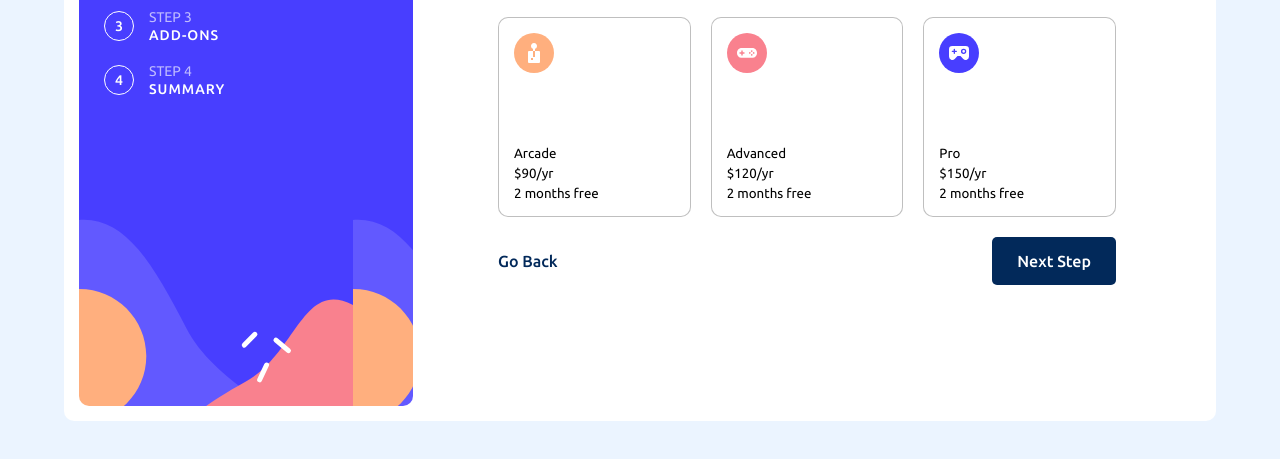
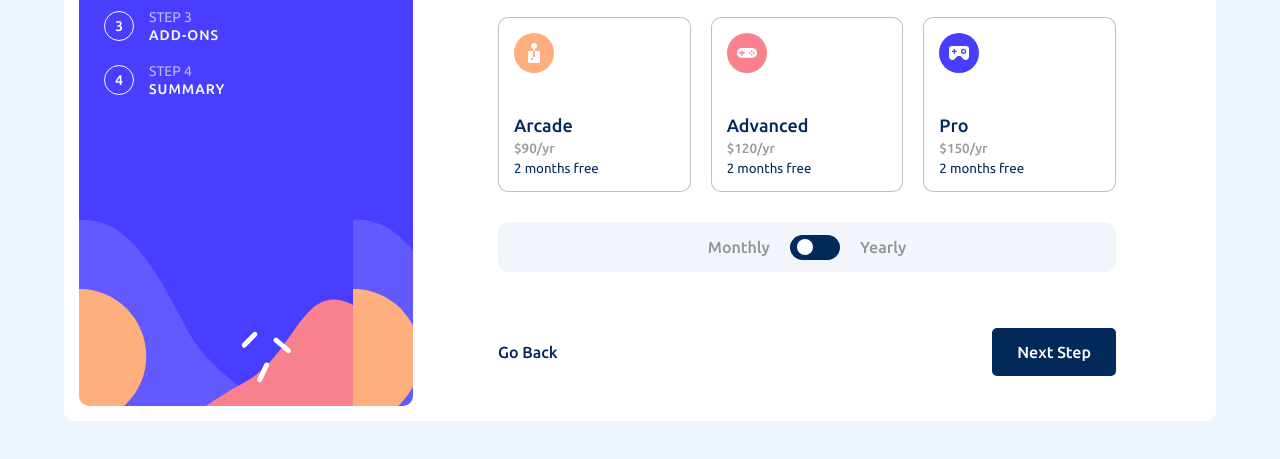
Before and after one commit to alexanderherta/multi-step-form, a plain HTML site: page step2.html in a window 1280 px wide. Shown: the part 259-718 px from the top of the page. Drawn offline with Linux system fonts and the light colour scheme.

Commit message:
Finish styling the step 2 page

```diff
--- a/step2.css
+++ b/step2.css
@@ -120,6 +120,7 @@ body {
 .plans-area {
   display: flex;
   gap: 20px;
+  margin-bottom: 10px;
 }
 
 .plans {
@@ -128,7 +129,7 @@ body {
   flex-direction: column;
   justify-content: space-between;
   padding: 15px;
-  height: 200px;
+  height: 175px;
   border: 1px solid rgba(0, 0, 0, 0.25);
   border-radius: 10px;
   background-color: white;
@@ -136,6 +137,8 @@ body {
 
 .plans:hover {
   cursor: pointer;
+  transition: 0.3s;
+  border: 1.5px solid rgba(0, 0, 0, 0.6);
 }
 
 .plans:focus {
@@ -151,10 +154,71 @@ body {
   gap: 5px;
 }
 
+.plan-title {
+  font-size: 18px;
+  color: hsl(213, 96%, 18%);
+  font-weight: 500;
+}
+
+.plan-price {
+  color: rgba(0, 0, 0, 0.4);
+  font-weight: 500;
+}
+
+.plan-free-length {
+  color: hsl(213, 96%, 18%);
+}
+
+.monthly-yearly {
+  background-color: rgba(0, 83, 184, 0.05);
+  border-radius: 10px;
+  display: flex;
+  height: 50px;
+  justify-content: center;
+  align-items: center;
+  gap: 20px;
+}
+
+.monthly-yearly-switch {
+  -webkit-appearance: none;
+  appearance: none;
+  position: relative;
+  width: 50px;
+  height: 25px;
+  border-radius: 25px;
+  background-color: hsl(213, 96%, 18%);
+  outline: none;
+  cursor: pointer;
+}
+
+.monthly-yearly-switch::after {
+  content: "";
+  position: absolute;
+  top: 50%;
+  left: 30%;
+  transform: translate(-50%, -50%);
+  border-radius: 50%;
+  height: 1rem;
+  width: 1rem;
+  background-color: white;
+  transition: left 0.3s;
+}
+
+.monthly-yearly-switch:checked::after {
+  left: 70%;
+}
+
+.monthly-text, .yearly-text {
+  color: rgba(0, 0, 0, 0.4);
+  font-weight: 500;
+  font-size: 16px;
+}
+
 .buttons-area {
   display: flex;
   align-items: center;
   justify-content: space-between;
+  margin-top: auto;
 }
 
 .next-button {
--- a/step2.html
+++ b/step2.html
@@ -80,6 +80,12 @@
           </button>
         </div>
 
+        <div class="monthly-yearly">
+          <p class="monthly-text">Monthly</p>
+          <input class="monthly-yearly-switch" type="checkbox">
+          <p class="yearly-text">Yearly</p>
+        </div>
+
         <div class="buttons-area">
           <a class="back-button-link" href="./index.html">Go Back</a>
           <a class="next-button-link" href="./step2.html"><button class="next-button">Next Step</button></a>
```
